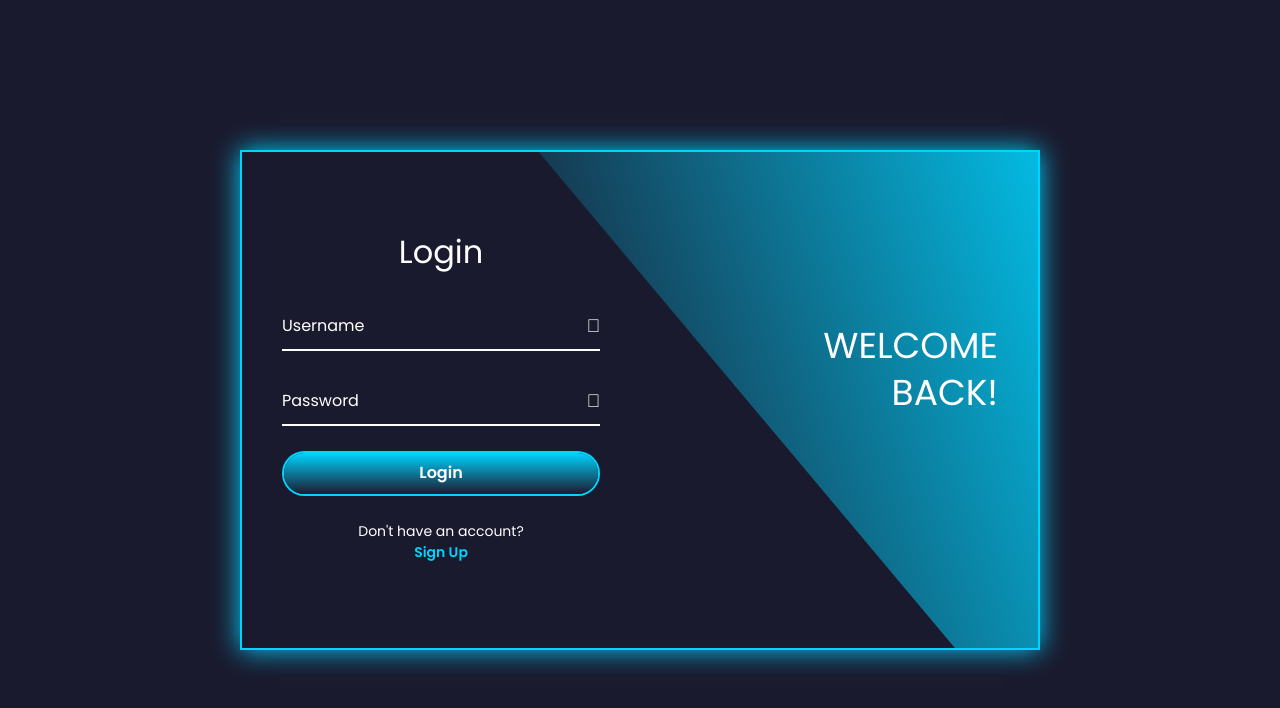
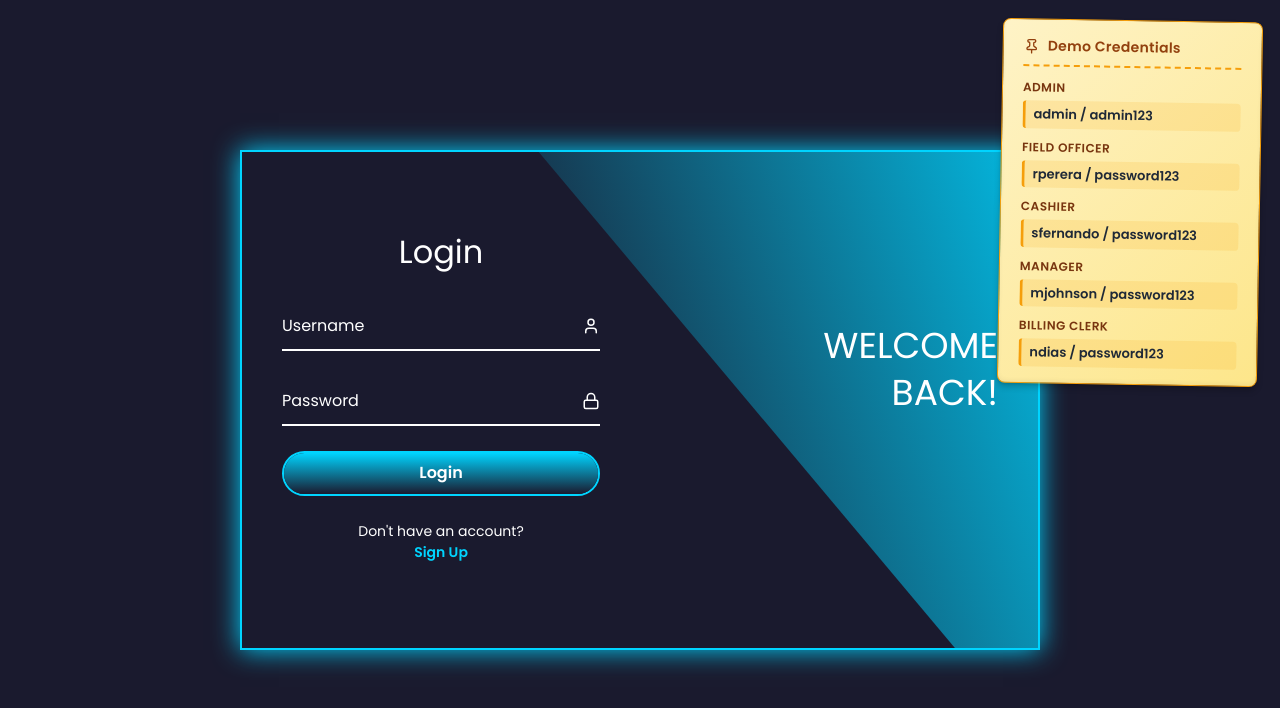
Before and after one commit to IsiwaraKumarage8/utilitrack-system, a React (Vite) app in the folder frontend/: page /auth in a window 1280 px wide. Shown: the top 708 px of the page. Built offline with nearby package versions, Linux system fonts and the light colour scheme; no server answers.

Commit message:
feat: Add demo credentials sticky note with user information and update icons in the authentication form

```diff
--- a/frontend/src/pages/Auth/Auth.css
+++ b/frontend/src/pages/Auth/Auth.css
@@ -1,4 +1,96 @@
 @import url('https://fonts.googleapis.com/css2?family=Poppins:ital,wght@0,100;0,200;0,300;0,400;0,500;0,600;0,700;0,800;0,900;1,100;1,200;1,300;1,400;1,500;1,600;1,700;1,800;1,900&display=swap');
+
+/* Demo Credentials Sticky Note */
+.demo-credentials {
+    position: fixed;
+    top: 20px;
+    right: 20px;
+    background: linear-gradient(135deg, #fef3c7 0%, #fde68a 100%);
+    padding: 16px 20px;
+    border-radius: 8px;
+    box-shadow:
+        0 4px 6px rgba(0, 0, 0, 0.2),
+        0 1px 3px rgba(0, 0, 0, 0.1),
+        inset 0 -2px 4px rgba(0, 0, 0, 0.05);
+    min-width: 260px;
+    max-width: 280px;
+    font-family: 'Poppins', sans-serif;
+    transform: rotate(1deg);
+    transition: transform 0.3s ease, box-shadow 0.3s ease;
+    z-index: 1000;
+    border: 1px solid #f59e0b;
+}
+
+.demo-credentials:hover {
+    transform: rotate(0deg) translateY(-2px);
+    box-shadow:
+        0 8px 12px rgba(0, 0, 0, 0.25),
+        0 2px 4px rgba(0, 0, 0, 0.15),
+        inset 0 -2px 4px rgba(0, 0, 0, 0.05);
+}
+
+.sticky-note-header {
+    display: flex;
+    align-items: center;
+    gap: 8px;
+    margin-bottom: 12px;
+    padding-bottom: 8px;
+    border-bottom: 2px dashed #f59e0b;
+    color: #92400e;
+}
+
+.sticky-note-header i {
+    font-size: 16px;
+    color: #b45309;
+}
+
+.sticky-note-header span {
+    font-weight: 600;
+    font-size: 14px;
+    letter-spacing: 0.3px;
+}
+
+.credentials-list {
+    display: flex;
+    flex-direction: column;
+    gap: 10px;
+}
+
+.credential-item {
+    display: flex;
+    flex-direction: column;
+    gap: 4px;
+}
+
+.credential-item strong {
+    color: #78350f;
+    font-size: 12px;
+    font-weight: 600;
+    text-transform: uppercase;
+    letter-spacing: 0.5px;
+}
+
+.credential-item span {
+    color: #1f2937;
+    font-size: 13px;
+    font-family: 'Poppins', sans-serif;
+    font-weight: 600;
+    background: rgba(245, 158, 11, 0.15);
+    padding: 4px 8px;
+    border-radius: 4px;
+    border-left: 3px solid #f59e0b;
+}
+
+/* Responsive - Hide on small screens */
+@media (max-width: 768px) {
+    .demo-credentials {
+        position: static;
+        transform: rotate(0deg);
+        margin-bottom: 20px;
+        width: 100%;
+        max-width: 100%;
+    }
+}
 
 .auth-page {
     display: flex;
@@ -226,7 +318,8 @@
     color: #00d4ff;
 }
 
-.auth-page .field-wrapper i {
+.auth-page .field-wrapper i,
+.auth-page .field-wrapper svg {
     position: absolute;
     top: 50%;
     right: 0;
@@ -236,7 +329,9 @@
 }
 
 .auth-page .field-wrapper input:focus~i,
-.auth-page .field-wrapper input:valid~i {
+.auth-page .field-wrapper input:valid~i,
+.auth-page .field-wrapper input:focus~svg,
+.auth-page .field-wrapper input:valid~svg {
     color: #00d4ff;
 }
 
--- a/frontend/src/pages/Auth/Auth.jsx
+++ b/frontend/src/pages/Auth/Auth.jsx
@@ -1,6 +1,7 @@
 import { useState } from 'react';
 import { useNavigate } from 'react-router-dom';
 import toast from 'react-hot-toast';
+import { Pin, User, Lock, Mail, UserCircle } from 'lucide-react';
 import { useAuth } from '../../contexts/AuthContext';
 import * as authApi from '../../api/authApi';
 import './Auth.css';
@@ -75,6 +76,36 @@ const Auth = () => {
 
   return (
     <div className="auth-page">
+      {/* Demo Credentials Sticky Note */}
+      <div className="demo-credentials">
+        <div className="sticky-note-header">
+          <Pin size={16} />
+          <span>Demo Credentials</span>
+        </div>
+        <div className="credentials-list">
+          <div className="credential-item">
+            <strong>Admin</strong>
+            <span>admin / admin123</span>
+          </div>
+          <div className="credential-item">
+            <strong>Field Officer</strong>
+            <span>rperera / password123</span>
+          </div>
+          <div className="credential-item">
+            <strong>Cashier</strong>
+            <span>sfernando / password123</span>
+          </div>
+          <div className="credential-item">
+            <strong>Manager</strong>
+            <span>mjohnson / password123</span>
+          </div>
+          <div className="credential-item">
+            <strong>Billing Clerk</strong>
+            <span>ndias / password123</span>
+          </div>
+        </div>
+      </div>
+
       <div className={`auth-wrapper ${isToggled ? 'toggled' : ''}`}>
         <div className="background-shape"></div>
         <div className="secondary-shape"></div>
@@ -91,7 +122,7 @@ const Auth = () => {
                 required
               />
               <label>Username</label>
-              <i className="fa-solid fa-user"></i>
+              <User size={18} />
             </div>
 
             <div className="field-wrapper slide-element">
@@ -102,7 +133,7 @@ const Auth = () => {
                 required
               />
               <label>Password</label>
-              <i className="fa-solid fa-lock"></i>
+              <Lock size={18} />
             </div>
 
             <div className="field-wrapper slide-element">
@@ -139,7 +170,7 @@ const Auth = () => {
                 required
               />
               <label>Full Name</label>
-              <i className="fa-solid fa-user"></i>
+              <User size={18} />
             </div>
 
             <div className="field-wrapper slide-element">
@@ -150,7 +181,7 @@ const Auth = () => {
                 required
               />
               <label>Username</label>
-              <i className="fa-solid fa-user-tag"></i>
+              <UserCircle size={18} />
             </div>
 
             <div className="field-wrapper slide-element">
@@ -161,7 +192,7 @@ const Auth = () => {
                 required
               />
               <label>Email</label>
-              <i className="fa-solid fa-envelope"></i>
+              <Mail size={18} />
             </div>
 
             <div className="field-wrapper slide-element">
@@ -172,7 +203,7 @@ const Auth = () => {
                 required
               />
               <label>Password</label>
-              <i className="fa-solid fa-lock"></i>
+              <Lock size={18} />
             </div>
 
             <div className="field-wrapper slide-element">
```
